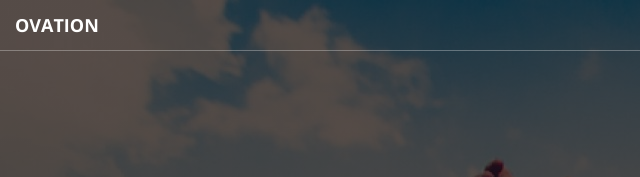
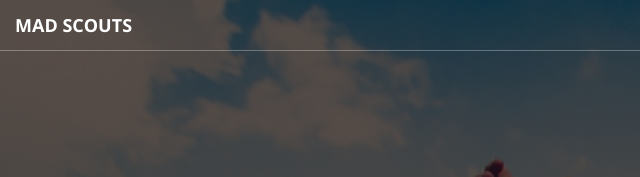
Before and after one commit to efreethy/talent-management, a website: page public/index.html in a window 1280 px wide. Shown: the top 177 px of the page, 0-640 px from the left. Drawn offline with nearby package versions, Linux system fonts and the light colour scheme; files that its build step writes are made by us from their sources.

Commit message:
update header

```diff
--- a/public/index.html
+++ b/public/index.html
@@ -43,7 +43,7 @@
                 <button type="button" class="navbar-toggle collapsed" data-toggle="collapse" data-target="#bs-example-navbar-collapse-1">
                     <span class="sr-only">Toggle navigation</span> Menu <i class="fa fa-bars"></i>
                 </button>
-                <a class="navbar-brand page-scroll" href="#page-top">OVATION</a>
+                <a class="navbar-brand page-scroll" href="#page-top">Mad Scouts</a>
             </div>
 
             <!-- Collect the nav links, forms, and other content for toggling -->
```
